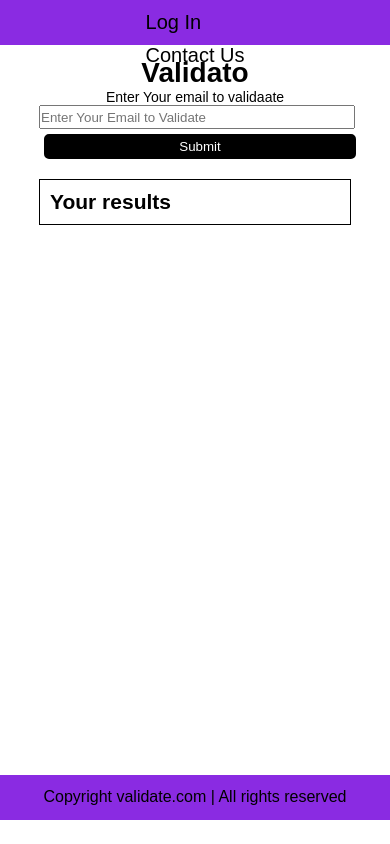
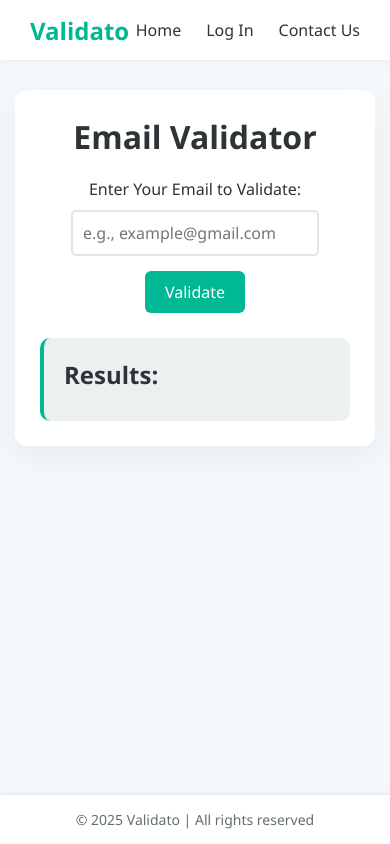
Before and after one commit to Shresth2929/Validato, a plain HTML site: page index.html in a window 390 px wide. Drawn offline with Linux system fonts and the light colour scheme.

Commit message:
Responsiveness added

```diff
--- a/index.html
+++ b/index.html
@@ -9,34 +9,35 @@
   <body>
     <header>
       <nav>
+        <div class="logo">Validato</div>
         <ul>
           <li><a href="#">Home</a></li>
           <li><a href="#">Log In</a></li>
           <li><a href="#">Contact Us</a></li>
-
         </ul>
       </nav>
     </header>
 
     <main>
-    <div class="container">
-        <h1>Validato</h1>
+      <div class="container">
+        <h1>Email Validator</h1>
         <form>
-            <label for="email" >Enter Your email to validaate</label> <br>
-        <input type="email" name="email" id="email" placeholder="Enter Your Email to Validate "><br>
-        <button type="button"  id="subBtn" onclick="">Submit</button>
-
+          <label for="email">Enter Your Email to Validate:</label>
+          <input type="email" id="email" placeholder="e.g., example@gmail.com" required />
+          <button type="button" id="subBtn">Validate</button>
         </form>
 
-    <div id="result" class="results">
-        <h2>Your results</h2>
-    </div>
-</div>
+        <div id="result" class="results">
+          <h2>Results:</h2>
+        </div>
+      </div>
     </main>
 
     <footer>
-        Copyright validate.com | All rights reserved
+      © 2025 Validato | All rights reserved
     </footer>
+
+
     <script src="script.js"></script>
   </body>
 </html>
--- a/styles.css
+++ b/styles.css
@@ -1,107 +1,153 @@
-*{
+  * {
   margin: 0;
   padding: 0;
-    font-family: sans-serif;
-}
-nav{
-    display: flex;
-    align-items: center;
-    justify-content: space-around;
-    background-color: blueviolet;
-    height: 45px;
-}
-ul{
-    display: flex;
-
-}
-ul li{
-    list-style: none;
-    padding: 0 30px;
-    font-size: 20px;
-    cursor: pointer;
-}
-ul li a{
-    text-decoration: none;
-    color: black;
-}
-ul li a:hover{
-    color: rgb(56, 53, 53);
-    height: 10px;
+  box-sizing: border-box;
+  font-family: 'Segoe UI', sans-serif;
 }
 
-main{
-    min-height: 86vh;
-    padding: 2px;
+body {
+  background-color: #f4f8fb;
+  min-height: 100vh;
+  display: flex;
+  flex-direction: column;
 }
 
-.container input{
-    width: 250px;
-    height: 20px;
+header nav {
+  background-color: #ffffff;
+  box-shadow: 0 2px 4px rgba(0,0,0,0.05);
+  display: flex;
+  justify-content: space-between;
+  align-items: center;
+  padding: 0 30px;
+  height: 60px;
 }
 
-.container{
-    max-width: 80vw;
-    margin: auto;
-    text-align: center;
-    padding:0 10px;
-}
-button{
-    background-color: black;
-    color: white;
-    border: 2px solid  black  ;
-    border-radius: 5px;
-    cursor: pointer;
-    height: 25px;
-    width: 65px;
-    padding: 0 12px;
-    margin: 5px;
-}
-#result div::first-letter{
-    text-transform: uppercase;
-
-}
-input[type='text']{
-    min-width: 23vh;
-    padding: 3px 12px;
-    border: 2px solid black;
-    border-radius: 4px;
-    font-size: 20px;
-}
-.results{
-    border: 1px solid black;
-    padding: 10px;
-    margin-top: 15px;
-    text-align: left;
+nav .logo {
+  font-size: 24px;
+  font-weight: bold;
+  color: #00b894;
 }
 
-footer{
+ul {
   display: flex;
-    align-items: center;
-    justify-content:center;
-    background-color: blueviolet;
-    height: 45px;
-    color: black;
-    padding:0 12px;
-
+  gap: 25px;
 }
 
-@media only screen and (max-width: 600px){
+ul li {
+  list-style: none;
+}
 
-    .container{
-        font-size:14px ;
+ul li a {
+  color: #2d3436;
+  text-decoration: none;
+  font-weight: 500;
+}
+
+ul li a:hover {
+  color: #00b894;
+}
+
+main {
+  flex: 1;
+  padding: 30px 15px;
+}
+
+.container {
+  background: #ffffff;
+  max-width: 600px;
+  margin: auto;
+  padding: 25px;
+  border-radius: 12px;
+  box-shadow: 0 10px 30px rgba(0, 0, 0, 0.05);
+  text-align: center;
+}
+
+.container h1 {
+  margin-bottom: 20px;
+  color: #2d3436;
+}
+
+form label {
+  font-size: 16px;
+  font-weight: 500;
+  display: block;
+  margin-bottom: 10px;
+  color: #2d3436;
+}
+
+form input {
+  width: 80%;
   padding: 10px;
+  font-size: 16px;
+  border: 2px solid #dfe6e9;
+  border-radius: 5px;
+  margin-bottom: 15px;
+}
 
+button {
+  background-color: #00b894;
+  color: white;
+  padding: 10px 20px;
+  font-size: 16px;
+  border: none;
+  border-radius: 6px;
+  cursor: pointer;
+  transition: 0.3s ease;
 }
-    .container input{
+
+button:hover {
+  background-color: #019875;
+}
+
+.results {
+  margin-top: 25px;
+  text-align: left;
+  background: #ecf0f1;
+  padding: 20px;
+  border-left: 4px solid #00b894;
+  border-radius: 10px;
+  word-wrap: break-word;
+}
+
+.results h2 {
+  margin-bottom: 10px;
+  color: #2d3436;
+}
+
+.results div::first-letter {
+  text-transform: uppercase;
+}
+
+footer {
+  background-color: #ffffff;
+  text-align: center;
+  color: #636e72;
+  padding: 15px 0;
+  font-size: 14px;
+  box-shadow: 0 -2px 4px rgba(0,0,0,0.05);
+}
+
+@media (max-width: 600px) {
+    .nav-container {
+    flex-direction: column;
+    align-items: flex-start;
+    padding: 10px 20px;
+  }
+
+  .nav-links {
+    flex-direction: column;
+    gap: 10px;
+    width: 100%;
+    margin-top: 10px;
+  }
+
+  .nav-links li {
     width: 100%;
   }
 
-
-    ul{
-        flex-direction: column;
-        gap:10px;
-    }
-    button{
+  .nav-links li a {
+    display: block;
     width: 100%;
+    padding: 8px 0;
   }
 }
```
Also changed, not shown: g.html (deleted, +0 -235 lines). Lines whose indentation alone changed are shown as unchanged.
